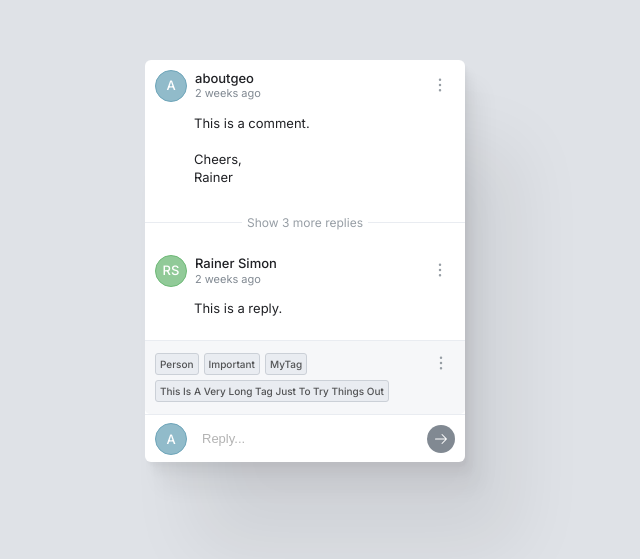
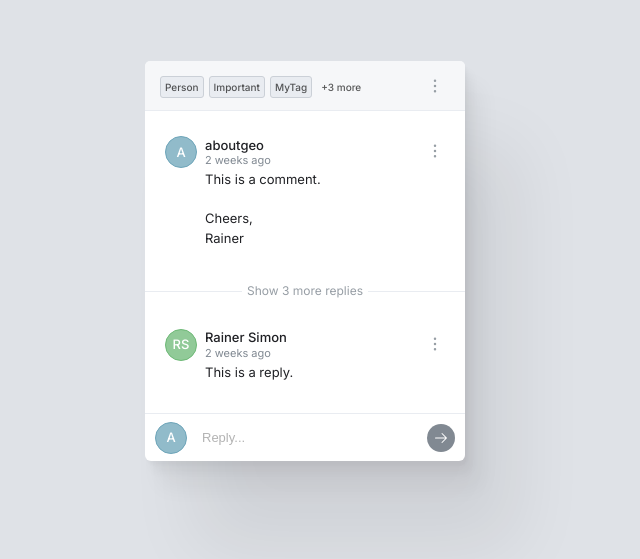
Before and after one commit to recogito/wireframing, a React (Vite) app: page / in a window 1280 px wide. Shown: the part 139-698 px from the top of the page, without its empty margins (335-975 px from the left). Built offline with nearby package versions, Linux system fonts and the light colour scheme.

Commit message:
Changed hierarchy + started private popup design

```diff
--- a/src/AnnotationPopup/AnnotationPopup.css
+++ b/src/AnnotationPopup/AnnotationPopup.css
@@ -18,7 +18,8 @@
 .annotation-popup article {
   /* border-bottom: 1px solid var(--gray-100); */
   font-size: 13px;
-  padding: 10px;
+  padding: 25px 15px 20px 20px;
+  position: relative;
 }
 
 .annotation-popup li:last-child article {
@@ -27,8 +28,8 @@
 }
 
 .annotation-popup article p {
-  line-height: 140%;
+  line-height: 150%;
   margin: 0;
-  padding: 12px 3px 3px 39px;
-  white-space: pre;
+  padding: 2px 30px 0 40px;
+  white-space: pre-line
 }
--- a/src/AnnotationPopup/AnnotationPopup.tsx
+++ b/src/AnnotationPopup/AnnotationPopup.tsx
@@ -9,6 +9,8 @@ export const AnnotationPopup = () => {
 
   return (
     <div className="annotation-popup">
+      <TagList />
+
       <ul>
         <li>
           <article>
@@ -36,8 +38,6 @@ Rainer`}
         </li>
       </ul>
 
-      <TagList />
-
       <ReplyForm />
     </div>
   )
--- a/src/AnnotationPopup/Placeholder/Placeholder.css
+++ b/src/AnnotationPopup/Placeholder/Placeholder.css
@@ -1,6 +1,6 @@
 .annotation-comments-collapsed {
   align-items: center;
-  margin: 10px 0;
+  margin: 10px 0 0 0;
   display: flex;
   font-size: 13px;
   justify-content: center;
--- /dev/null
+++ b/src/AnnotationPopup/PrivateAnnotationPopup.css
@@ -0,0 +1,56 @@
+.annotation-popup.private {
+  background-color: #172634;
+  /* background-color: #2e3c4a; */
+  color: rgba(255, 255, 255, 0.85);
+  position: relative;
+}
+
+.annotation-popup.private .private-avatar {
+  position: absolute;
+  top: 27px;
+  left: 20px;
+}
+
+.annotation-popup.private article .actions {
+  position: absolute;
+  top: 27px;
+  right: 15px;
+  color: rgba(255, 255, 255, 0.5);
+}
+
+.annotation-popup.private .annotation-comments-collapsed .divider {
+  border-top:1px solid rgba(255, 255, 255, 0.15);
+}
+
+.annotation-popup.private .annotation-comments-collapsed .label {
+  background-color: #172634;
+  color: rgba(255, 255, 255, 0.3);
+  font-size: 12px;
+  position:relative;
+  padding: 0 5px;
+}
+
+.annotation-popup.private .annotation-tag-list {
+  background-color: #162634;
+  border: none;
+}
+
+.annotation-popup.private .annotation-tag-list li {
+  background-color: transparent;
+  border-color: rgba(255, 255, 255, 0.3);
+  color: rgba(255, 255, 255, 0.5);
+}
+
+.annotation-popup.private .annotation-reply-form {
+  border: none;
+  padding-left: 7px;
+}
+
+.annotation-popup.private textarea::placeholder {
+  color: rgba(255, 255, 255, 0.5);
+}
+
+.annotation-popup.private .annotation-reply-form button {
+  background-color: rgba(255, 255, 255, 0.3);
+  color: rgba(255, 255, 255, 0.65);
+}
--- /dev/null
+++ b/src/AnnotationPopup/PrivateAnnotationPopup.tsx
@@ -0,0 +1,53 @@
+import { Detective, DotsThreeVertical } from '@phosphor-icons/react';
+import { ReplyForm } from './ReplyForm';
+import { TagList } from './TagList';
+import { Placeholder } from './Placeholder';
+
+import './PrivateAnnotationPopup.css';
+
+export const PrivateAnnotationPopup = () => {
+
+  return (
+    <div className="annotation-popup private">
+      <TagList />
+
+      <ul>
+        <li>
+          <article>
+            <div className="private-avatar">
+              <Detective size={20} weight="light" />
+            </div>
+
+            <div className="actions">
+              <DotsThreeVertical size={20} weight="bold" />
+            </div>
+            <p>
+              {`This is a private comment. Only I can see it. Even on public documents.`}
+            </p>
+          </article>
+        </li>
+
+        <li className="n-more">
+          <Placeholder />
+        </li>
+
+        <li>
+          <article>
+            <div className="private-avatar">
+              <Detective size={20} weight="light" />
+            </div>
+            <div className="actions">
+              <DotsThreeVertical size={20} weight="bold" />
+            </div>
+            <p>
+              This is a private reply.
+            </p>
+          </article>
+        </li>
+      </ul>
+
+      <ReplyForm />
+    </div>
+  )
+
+}
--- a/src/AnnotationPopup/TagList/TagList.css
+++ b/src/AnnotationPopup/TagList/TagList.css
@@ -1,8 +1,8 @@
 .annotation-tag-list {
   background-color: var(--gray-50);
-  border-top: 1px solid var(--gray-100);
-  border-radius: 0 0 5px 5px;
-  padding: 12px 10px 7px 10px;
+  border-bottom: 1px solid var(--gray-100);
+  border-radius: 5px 5px 0 0;
+  padding: 15px 10px 7px 15px;
   position: relative;
 }
 
@@ -25,9 +25,14 @@
   padding: 2px 4px;
 }
 
+.annotation-tag-list li.more {
+  border: none;
+  background: none;
+}
+
 .annotation-tag-list .actions {
   position: absolute;
-  right: 14px;
-  top: 12px;
+  right: 20px;
+  top: 15px;
   color: #979ea5;
 }
--- a/src/AnnotationPopup/TagList/TagList.tsx
+++ b/src/AnnotationPopup/TagList/TagList.tsx
@@ -20,9 +20,8 @@ export const TagList = () => {
           <Tag>MyTag</Tag>
         </li>
 
-        <li>
-          <Tag>This Is A Very Long Tag Just To Try Things Out</Tag>
-        </li>
+        <li className="more">+3 more</li>
+
       </ul>
 
       <div className="actions">
--- a/src/AnnotationPopup/index.ts
+++ b/src/AnnotationPopup/index.ts
@@ -1 +1,2 @@
 export * from './AnnotationPopup';
+export * from './PrivateAnnotationPopup';
--- a/src/index.tsx
+++ b/src/index.tsx
@@ -1,5 +1,6 @@
 import { createRoot } from 'react-dom/client';
 import { AnnotationPopup } from './AnnotationPopup';
+import { PrivateAnnotationPopup } from './AnnotationPopup';
 
 import './index.css';
 
```
Also changed, not shown: wip-screenshots/popup-v3.png (added).
